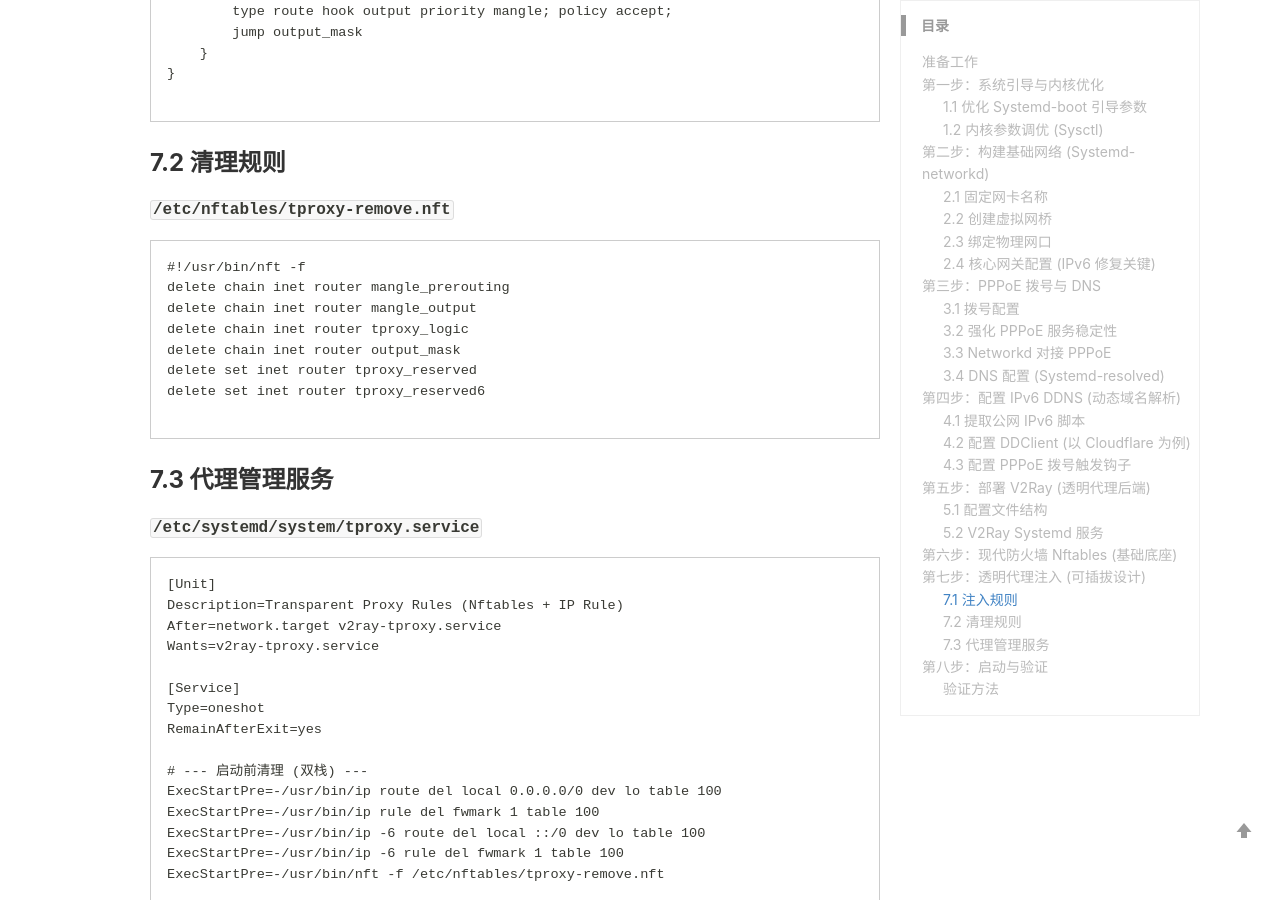
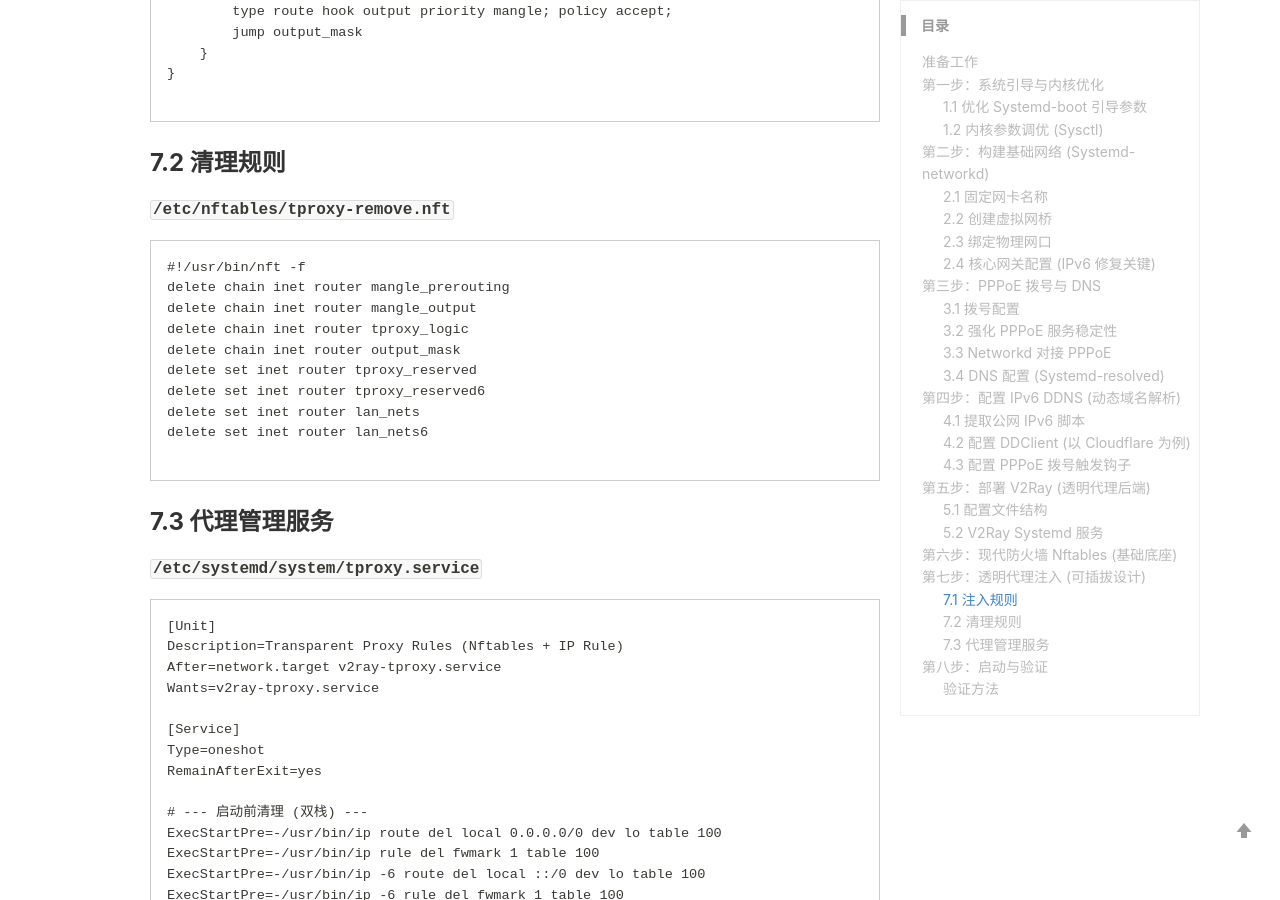
Before and after one commit to fiepi/fiepi.github.io, a Jekyll site: the page built from _posts/2025-12-27-archlinux-router.md, in a window 1280 px wide and 900 px high, scrolled down 12644 px. Built offline with Jekyll 4.4.1, drawn with Linux system fonts in a browser that asks for light colours; comment, search, counter and statistics services are not loaded; a style sheet for code colours, icons or effects is not loaded; some of the changed text lies outside the part shown.

Commit message:
Remove unused LAN network sets from router configuration

````diff
--- a/_posts/2025-12-27-archlinux-router.md
+++ b/_posts/2025-12-27-archlinux-router.md
@@ -613,6 +613,8 @@ delete chain inet router tproxy_logic
 delete chain inet router output_mask
 delete set inet router tproxy_reserved
 delete set inet router tproxy_reserved6
+delete set inet router lan_nets
+delete set inet router lan_nets6
 
 ```
 
````
